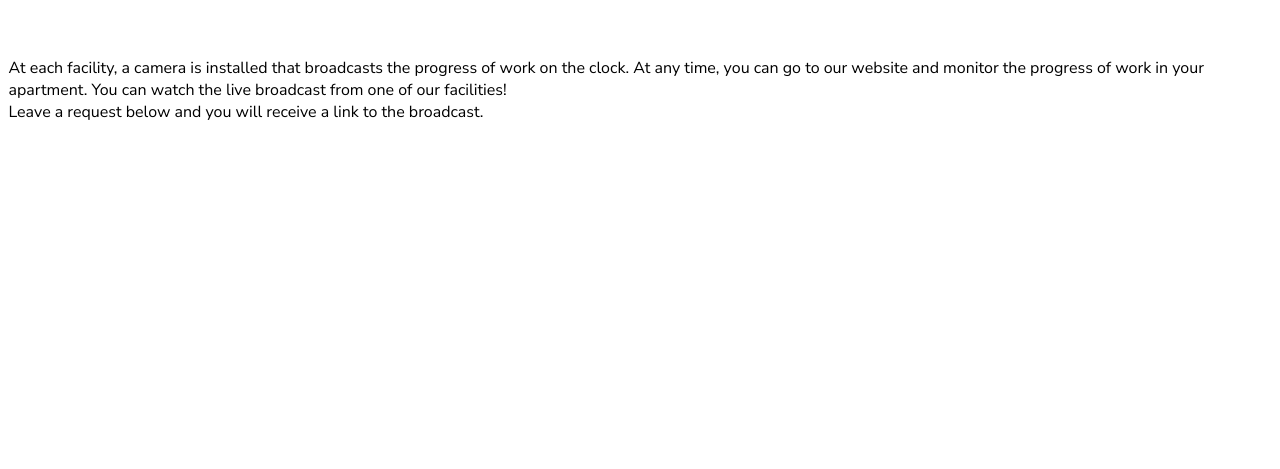
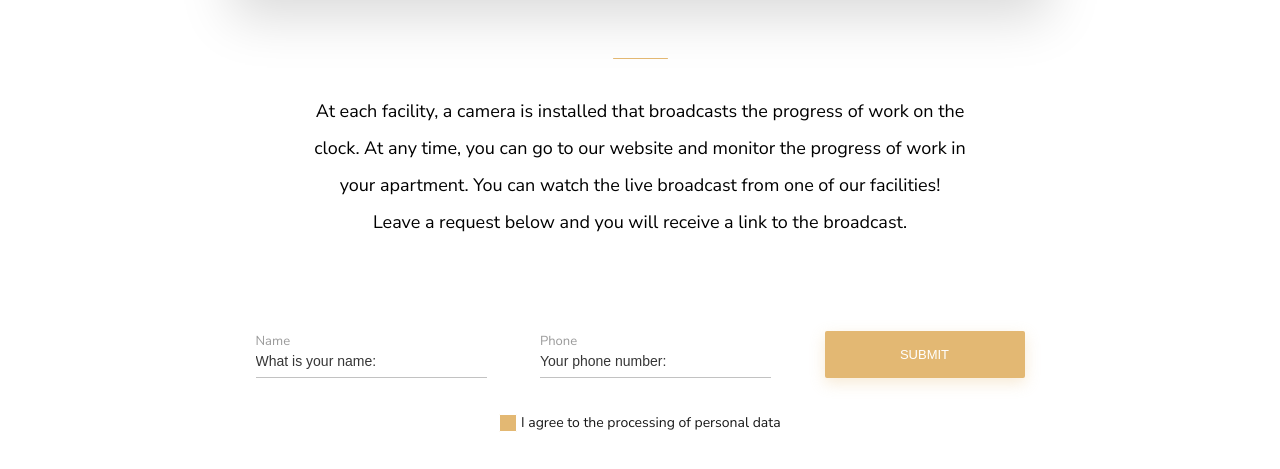
Before and after one commit to antonnkom/task_18.1, a plain HTML site: page index.html in a window 1280 px wide. Shown: the part 2053-2522 px from the top of the page. Before the commit the page ends 2192 px from the top, so only its background shows below. Drawn offline with nearby package versions, Linux system fonts and the light colour scheme.

Commit message:
create form commit

```diff
--- a/assets/css/styles.css
+++ b/assets/css/styles.css
@@ -3,6 +3,7 @@
     --sf-orange-opacity: #E3B8734D;
     --sf-black-back: #131313;
     --sf-black-subtitle: #181818;
+    --sf-font-base: #363636;
 }
 
 body {
@@ -39,6 +40,33 @@ body * {
 
 .button-italic {
     font-style: italic;
+}
+
+.input {
+    outline: none;
+    border: none;
+    border-bottom: 1px solid #3636364D;
+    width: 100%;
+    padding: 0 0 8px 0;
+}
+
+.input::placeholder {
+    font-size: 14px;
+    line-height: 23px;
+    text-align: left;
+    color: var(--sf-font-base);
+}
+
+.label {
+    display: block;
+    font-size: 13px;
+    line-height: 21px;
+    color: #36363680;
+    width: 231px;
+}
+
+.submit {
+    width: 200px;
 }
 
 h1,
@@ -385,6 +413,7 @@ a {
     width: 817px;
     height: 434px;
     margin: 30px auto 60px auto;
+    box-shadow: 0px 20px 50px 0px rgba(0, 0, 0, .15);
 }
 
 .control-video {
@@ -408,3 +437,73 @@ a {
     margin-right: -42px;
     cursor: pointer;
 }
+
+.control-form-container {
+    padding: 35px 0;
+}
+
+.control-form-container::before {
+    content: "";
+    display: block;
+    position: relative;
+    width: 55px;
+    height: 1.5px;
+    background-color: var(--sf-orange);
+    top: -34px;
+    margin: 0 auto;
+    border-radius: 30px;
+}
+
+.control-form-container p {
+    font-size: 18px;
+    line-height: 37px;
+    text-align: center;
+    width: 681px;
+    margin: 0 auto;
+}
+
+.control-form {
+    display: flex;
+    width: 769px;
+    justify-content: space-between;
+    flex-wrap: wrap;
+    margin: 90px auto 0 auto;
+}
+
+.control-checkbox {
+    order: 1;
+    margin: 33px auto 0 auto;
+}
+
+.label-checkbox {
+    font-size: 14px;
+    line-height: 23px;
+    color: var(--sf-black-subtitle);
+    cursor: pointer;
+}
+
+.checkbox{
+    display: none;
+}
+
+.fake-checkbox {
+    display: inline-flex;
+    width: 18px;
+    height: 18px;
+    background: var(--sf-orange);
+    color: #fff;
+    justify-content: center;
+    align-items: center;
+    border: 1px solid #fff;
+    border-radius: 1px;
+}
+
+.fake-checkbox::before{
+    content: url(../../images/svg/icon-check.svg);
+    opacity: 0;
+    transition: .2s;
+}
+
+.checkbox:checked + .fake-checkbox::before{
+    opacity: 1;
+}
--- a/index.html
+++ b/index.html
@@ -237,8 +237,24 @@
                         <p>At each facility, a camera is installed that broadcasts the progress of work on the clock. At any time, you can go to our website and monitor the progress of work in your apartment. You can watch the live broadcast from one of our facilities!<br>
                             Leave a request below and you will receive a link to the broadcast.</p>
 
-                        <form action="/" method="post">
+                        <form action="/" method="post" class="control-form">
+                            <label for="control-name" class="label">Name
+                                <input type="text" id="control-name" class="input" name="control-name" placeholder="What is your name:" />
+                            </label>
 
+                            <label for="control-phone" class="label">Phone
+                                <input type="text" id="control-phone" class="input" name="control-phone" placeholder="Your phone number:" />
+                            </label>
+
+                            <div class="control-checkbox">
+                                <label for="control-agree" class="label-checkbox">
+                                    <input type="checkbox" id="control-agree" class="checkbox" name="control-agree" value="1">
+                                    <span class="fake-checkbox"></span>
+                                    <span class="text-checkbox">I agree to the processing of personal data</span>
+                                </label>
+                            </div>
+
+                            <button id="control-submit" class="button submit">Submit</button>
                         </form>
                     </div>
                 </div>
```
Also changed, not shown: images/svg/icon-check.svg (added).
